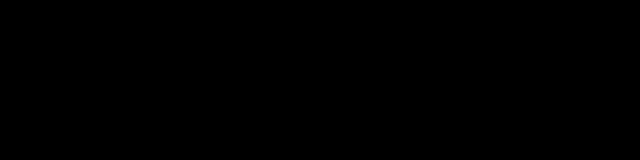
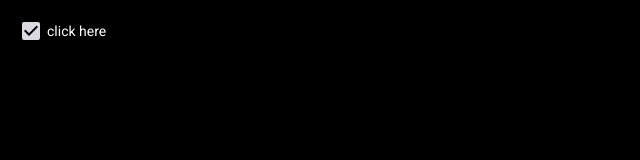
Before and after one commit to MrPapperlapapp/flashcards, a React (Vite) app: page / in a window 1280 px wide. Shown: the top 160 px of the page, without its empty margins (0-640 px from the left). Built offline with nearby package versions, Linux system fonts and the light colour scheme.

Commit message:
checkbox added

```diff
--- a/package.json
+++ b/package.json
@@ -14,6 +14,7 @@
   },
   "dependencies": {
     "@fontsource/roboto": "^5.0.8",
+    "@radix-ui/react-checkbox": "^1.0.4",
     "clsx": "^2.0.0",
     "react": "^18.2.0",
     "react-dom": "^18.2.0"
--- a/src/app/App.tsx
+++ b/src/app/App.tsx
@@ -1,4 +1,19 @@
+import { useState } from 'react'
+
+import { Checkbox } from '@/components/ui/checkbox'
+
 function App() {
-  return <div style={{ padding: '15px' }}></div>
+  const [state, setState] = useState(true)
+
+  return (
+    <div style={{ padding: '15px' }}>
+      <Checkbox
+        checked={state}
+        disabled
+        label={'click here'}
+        onChangeChecked={() => setState(p => !p)}
+      />
+    </div>
+  )
 }
 export default App
--- /dev/null
+++ b/src/assets/icons/checkbox-icon.tsx
@@ -0,0 +1,24 @@
+import { Ref, SVGProps, forwardRef, memo } from 'react'
+const SvgComponent = (props: SVGProps<SVGSVGElement>, ref: Ref<SVGSVGElement>) => (
+  <svg
+    fill={'none'}
+    height={24}
+    ref={ref}
+    viewBox={'0 0 24 24'}
+    width={24}
+    xmlns={'http://www.w3.org/2000/svg'}
+    {...props}
+  >
+    <path d={'M4 6h16v12H4z'} fill={'#000'} />
+    <path
+      d={
+        'M19 3H5a2 2 0 0 0-2 2v14a2 2 0 0 0 2 2h14a2 2 0 0 0 2-2V5a2 2 0 0 0-2-2Zm-9 14-5-5 1.41-1.41L10 14.17l7.59-7.59L19 8l-9 9Z'
+      }
+      fill={'currentColor'}
+    />
+  </svg>
+)
+const ForwardRef = forwardRef(SvgComponent)
+const Memo = memo(ForwardRef)
+
+export { Memo as CheckBoxIcon }
--- /dev/null
+++ b/src/assets/icons/uncheckbox-icon.tsx
@@ -0,0 +1,22 @@
+import { Ref, SVGProps, forwardRef, memo } from 'react'
+const SvgComponent = (props: SVGProps<SVGSVGElement>, ref: Ref<SVGSVGElement>) => (
+  <svg
+    fill={'none'}
+    height={24}
+    ref={ref}
+    width={24}
+    xmlns={'http://www.w3.org/2000/svg'}
+    {...props}
+  >
+    <path
+      d={
+        'M19 5v14H5V5h14Zm0-2H5c-1.1 0-2 .9-2 2v14c0 1.1.9 2 2 2h14c1.1 0 2-.9 2-2V5c0-1.1-.9-2-2-2Z'
+      }
+      fill={'currentColor'}
+    />
+  </svg>
+)
+const ForwardRef = forwardRef(SvgComponent)
+const Memo = memo(ForwardRef)
+
+export { Memo as UnCheckBoxIcon }
--- /dev/null
+++ b/src/components/ui/checkbox/checkbox.module.scss
@@ -0,0 +1,66 @@
+/* reset */
+button {
+  all: unset;
+}
+
+.container {
+  display: flex;
+  align-items: center;
+
+  .CheckboxRoot {
+    display: flex;
+    align-items: center;
+    justify-content: center;
+
+    width: 32px;
+    height: 32px;
+
+    border-radius: 50%;
+
+    &:focus-visible {
+      background: var(--color-light-900);
+    }
+
+    &:hover {
+      background: var(--color-dark-500);
+    }
+
+    &:active {
+      background: var(--color-dark-100);
+    }
+
+    &:disabled {
+      color: blue;
+      background: transparent;
+    }
+
+    .CheckboxIndicator {
+      display: flex;
+      align-items: center;
+      justify-content: center;
+
+      width: 24px;
+      height: 24px;
+
+      color: #fff;
+
+      .icon_wrapper {
+        display: flex;
+        align-items: center;
+        justify-content: center;
+      }
+
+      &[data-disabled] {
+        color: var(--color-light-700);
+      }
+    }
+  }
+
+  .label {
+    padding-left: 2px;
+
+    &:disabled {
+      color: var(--color-light-700);
+    }
+  }
+}
--- /dev/null
+++ b/src/components/ui/checkbox/checkbox.tsx
@@ -0,0 +1,47 @@
+import { CheckBoxIcon } from '@/assets/icons/checkbox-icon'
+import { UnCheckBoxIcon } from '@/assets/icons/uncheckbox-icon'
+import { Typography } from '@/components/ui/typography'
+import * as RadixCheckbox from '@radix-ui/react-checkbox'
+import { clsx } from 'clsx'
+
+import s from './checkbox.module.scss'
+export const Checkbox = ({ checked, className, disabled, label, onChangeChecked }: PropsType) => {
+  const classNames = {
+    container: clsx(s.container),
+    icon_wrapper: clsx(s.icon_wrapper),
+    indicator: clsx(s.CheckboxIndicator),
+    label: clsx(s.Label),
+    root: clsx(s.CheckboxRoot, className),
+  }
+
+  return (
+    <div className={classNames.container}>
+      <RadixCheckbox.Root
+        className={classNames.root}
+        defaultChecked
+        disabled={disabled}
+        id={'c1'}
+        onCheckedChange={onChangeChecked}
+      >
+        <RadixCheckbox.Indicator asChild className={classNames.indicator} forceMount>
+          <div className={classNames.icon_wrapper}>
+            {checked ? <CheckBoxIcon /> : <UnCheckBoxIcon />}{' '}
+          </div>
+        </RadixCheckbox.Indicator>
+      </RadixCheckbox.Root>
+      {label && (
+        <Typography as={'label'} className={classNames.label} htmlFor={'c1'} variant={'body2'}>
+          {label}
+        </Typography>
+      )}
+    </div>
+  )
+}
+
+type PropsType = {
+  checked: boolean
+  className?: string
+  disabled?: boolean
+  label?: string
+  onChangeChecked: () => void
+}
--- /dev/null
+++ b/src/components/ui/checkbox/index.ts
@@ -0,0 +1 @@
+export * from './checkbox'
```
Also changed, not shown: 1 other file (tests, documents, lock files or other folders).
